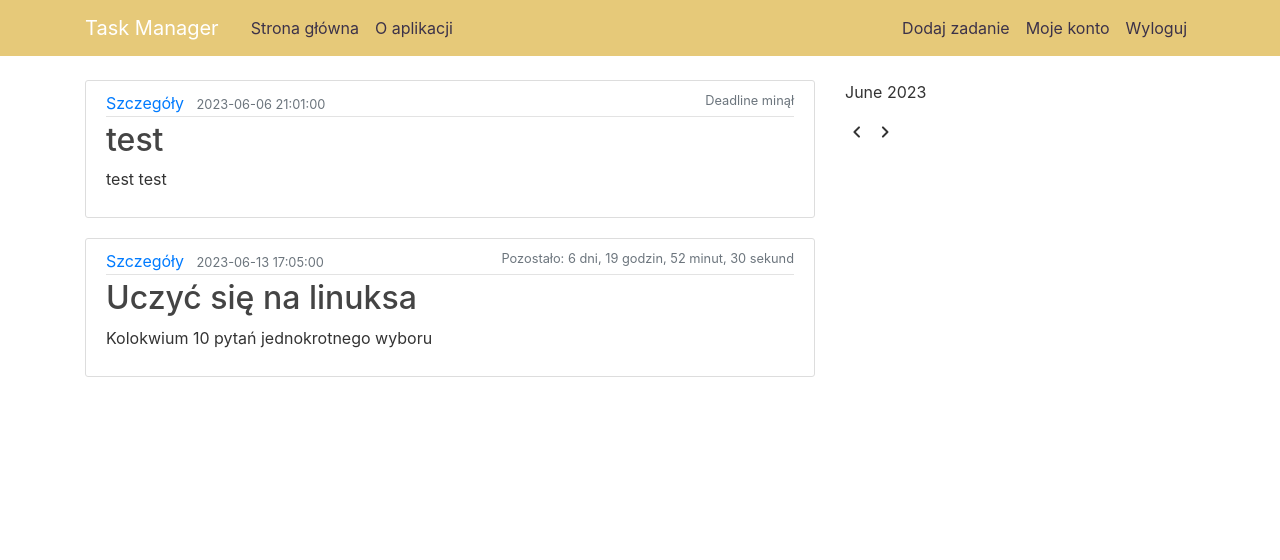
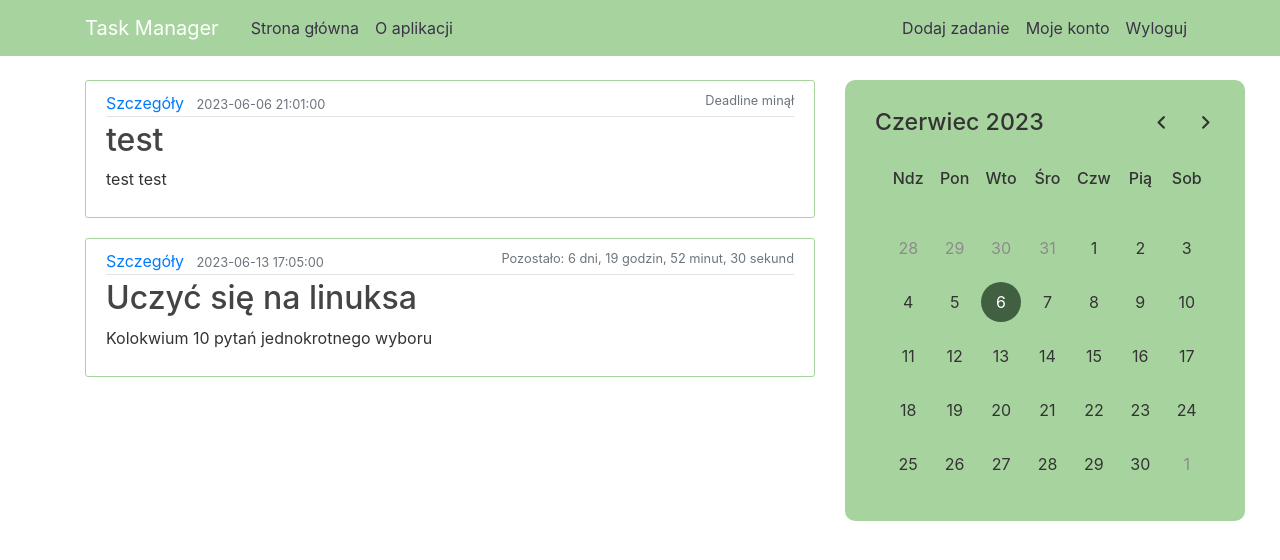
Before and after one commit to mimikowsky/TaskManager, a Flask app: page / in a window 1280 px wide. Shown: the top 560 px of the page. Run offline with Flask 3, Linux system fonts and the light colour scheme; a user stored in the database is signed in; some libraries are stand-ins or nearby versions.

Commit message:
added calendar, only frontend, no functionality

```diff
--- a/templates/calendar_script.js
+++ b/static/calendar_script.js
@@ -1,4 +1,56 @@
-const daysTag = document.querySelector(".days"),
+const currentDate = document.querySelector(".current-date"),
+daysTag = document.querySelector(".days"),
+prevNextIcon = document.querySelectorAll(".icons span");
+
+let date = new Date(),
+currYear = date.getFullYear()
+currMonth = date.getMonth();
+
+const months = ["Styczeń", "Luty", "Marzec", "Kwiecień", "Maj", "Czerwiec", "Lipiec", "Sierpień", "Wrzesień", "Październik", "Listopad", "Grudzień"]
+
+const renderCalendar = () => {
+    let firstDayofMonth = new Date(currYear, currMonth, 1).getDay(),   //pierwszy dzień miesiąca
+    lastDateofMonth = new Date(currYear, currMonth + 1, 0).getDate(),   //ostatnia data miesiąca
+    lastDayofMonth = new Date(currYear, currMonth, lastDateofMonth).getDay(),   //ostatni dzień miesiąca
+    lastDateofLastMonth = new Date(currYear, currMonth, 0).getDate();   //ostatnia data poprzedniego miesiąca
+
+    let liTag = "";
+
+    for (let i = firstDayofMonth; i > 0; i--){
+        liTag += `<li class="inactive">${lastDateofLastMonth - i + 1}</li>`;
+    }
+
+    for (let i = 1; i <= lastDateofMonth; i++){
+        let isToday = i === date.getDate() && currMonth === new Date().getMonth()
+                    && currYear === new Date().getFullYear() ? "active" : "";
+        liTag += `<li class="${isToday}">${i}</li>`;
+    }
+
+    for (let i = lastDayofMonth; i < 6; i++){
+        liTag += `<li class="inactive">${i - lastDayofMonth + 1}</li>`;
+    }
+
+    currentDate.innerText = `${months[currMonth]} ${currYear}`;
+    daysTag.innerHTML = liTag;
+}
+renderCalendar()
+
+prevNextIcon.forEach(icon => {
+    icon.addEventListener("click", () => {
+        currMonth = icon.id === "prev" ? currMonth-1 : currMonth+1;
+
+        if(currMonth < 0 || currMonth > 11){
+            date = new Date(currYear, currMonth);
+            currYear = date.getFullYear();
+            currMonth = date.getMonth();
+        } else {
+            date = new Date();
+        }
+        renderCalendar();
+    })
+});
+
+/*const daysTag = document.querySelector(".days"),
 currentDate = document.querySelector(".current-date"),
 prevNextIcon = document.querySelectorAll(".icons span");
 // getting new date, current year and month
@@ -44,4 +96,4 @@ prevNextIcon.forEach(icon => { // getting prev and next icons
         }
         renderCalendar(); // calling renderCalendar function
     });
-});
+});*/
--- a/static/main.css
+++ b/static/main.css
@@ -9,7 +9,7 @@ body {
   }
 
   .bg-steel {
-    background-color: #e6c979;
+    background-color: #a7d49e;
   }
 
   .site-header .navbar-nav .nav-link {
@@ -29,6 +29,7 @@ body {
     padding: 10px 20px;
     border: 1px solid #dddddd;
     border-radius: 3px;
+    border-color: #a7d49e;
     margin-bottom: 20px;
   }
 
@@ -82,3 +83,104 @@ body {
   .timer, .btn-to-right{
     float: right;
   }
+
+  .wrapper {
+    background-color: #a7d49e;
+    border-radius: 10px;
+    text-align: center;
+    min-width: 400px;
+    margin-bottom: 40px;
+  }
+
+  .wrapper header {
+    display: flex;
+    align-items: center;
+    padding: 25px 30px 10px;
+    justify-content: space-between;
+  }
+
+  header .current-date{
+    font-size: 1.45rem;
+    font-weight: 500;
+  }
+
+  header .icons span{
+    height: 38px;
+    width: 38px;
+    margin: -15px 1px;
+    text-align: center;
+    line-height: 38px;
+    border-radius: 50%;
+    cursor: pointer;
+    font-size: 1.7rem;
+    -webkit-user-select: none; /* Safari */
+    -ms-user-select: none; /* IE 10 and IE 11 */
+    user-select: none; /* Standard syntax */
+  }
+
+  header .icons span:hover{
+    background-color:#a6c38d
+  }
+
+  header .icons span:last-child {
+    margin-right: -10px;
+  }
+
+  .calendar {
+    padding-right: 35px;
+    padding-bottom: 35px;
+  }
+
+  .calendar ul{
+    display: flex;
+    list-style: none;
+    flex-wrap: wrap;
+    text-align: center;
+  }
+
+  .calendar .days {
+    margin-bottom: 10px;
+  }
+
+  .calendar .weeks li {
+    font-weight: 500;
+  }
+
+  .calendar ul li{
+    position: relative;
+    width: calc(100% / 7);
+  }
+
+  .calendar .days li {
+    margin-top: 30px;
+    cursor: pointer;
+    z-index: 1;
+  }
+
+  .days li.inactive{
+    color: #8d8b8b;
+  }
+
+  .days li.active{
+    color: #fff;
+  }
+
+  .calendar .days li::before {
+    position: absolute;
+    content: "";
+    height: 40px;
+    width: 40px;
+    top: 50%;
+    left: 50%;
+    transform: translate(-50%, -50%);
+    border-radius: 50%;
+    z-index: -1;
+  }
+
+  .calendar .days li:hover::before {
+    background-color: #a6c38d;
+  }
+
+  .days li.active::before{
+    background-color: #416042;
+  }
--- a/templates/home.html
+++ b/templates/home.html
@@ -32,7 +32,7 @@
             <small class="text-muted">{{ task.deadline }}</small>
             <small id="countdown-{{ task.id }}" class="timer text-muted"> </small>
           </div>
-          <h2><a class="article-title" href="#">{{ task.title }}</a></h2>
+          <h2><a class="article-title" href="/task/{{ task.id }}">{{ task.title }}</a></h2>
           <p class="article-content">{{ task.description }}</p>
         </div>
       </article>
--- a/templates/layout.html
+++ b/templates/layout.html
@@ -12,6 +12,8 @@
 
     <!--fonts and icons for calendar-->
     <link rel="stylesheet" href="https://fonts.googleapis.com/css2?family=Material+Symbols+Rounded:opsz,wght,FILL,GRAD@20..48,100..700,0..1,-50..200">
+
+    <script src="{{ url_for('static', filename='calendar_script.js') }}" defer></script>
 
     {% if title %}
         <title>Task Manager - {{ title }}</title>
@@ -64,12 +66,24 @@
         <div class="col-md-4">
           <div class="wrapper">
             <header>
-              <p class="current_date">June 2023</p>
+              <p class="current-date"></p>
               <div class="icons">
-                <span class="material-symbols-rounded">chevron_left</span>
-                <span class="material-symbols-rounded">chevron_right</span>
+                <span id="prev" class="material-symbols-rounded">chevron_left</span>
+                <span id="next" class="material-symbols-rounded">chevron_right</span>
               </div>
             </header>
+            <div class="calendar">
+              <ul class="weeks">
+                <li>Ndz</li>
+                <li>Pon</li>
+                <li>Wto</li>
+                <li>Śro</li>
+                <li>Czw</li>
+                <li>Pią</li>
+                <li>Sob</li>
+              </ul>
+              <ul class="days"></ul>
+            </div>
           </div>
           <!--<div class="content-section">
             <h3>Our Sidebar</h3>
```
